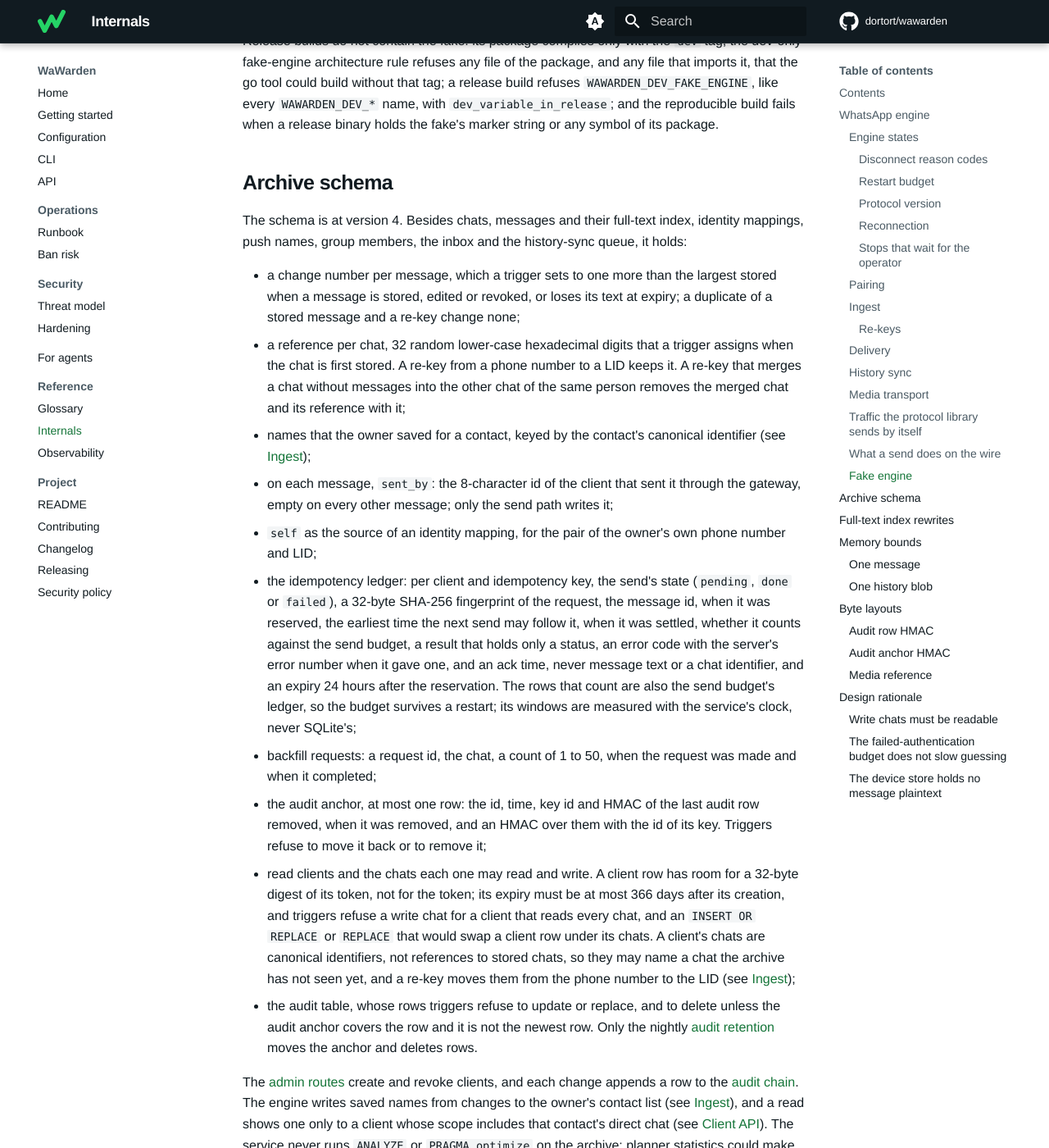
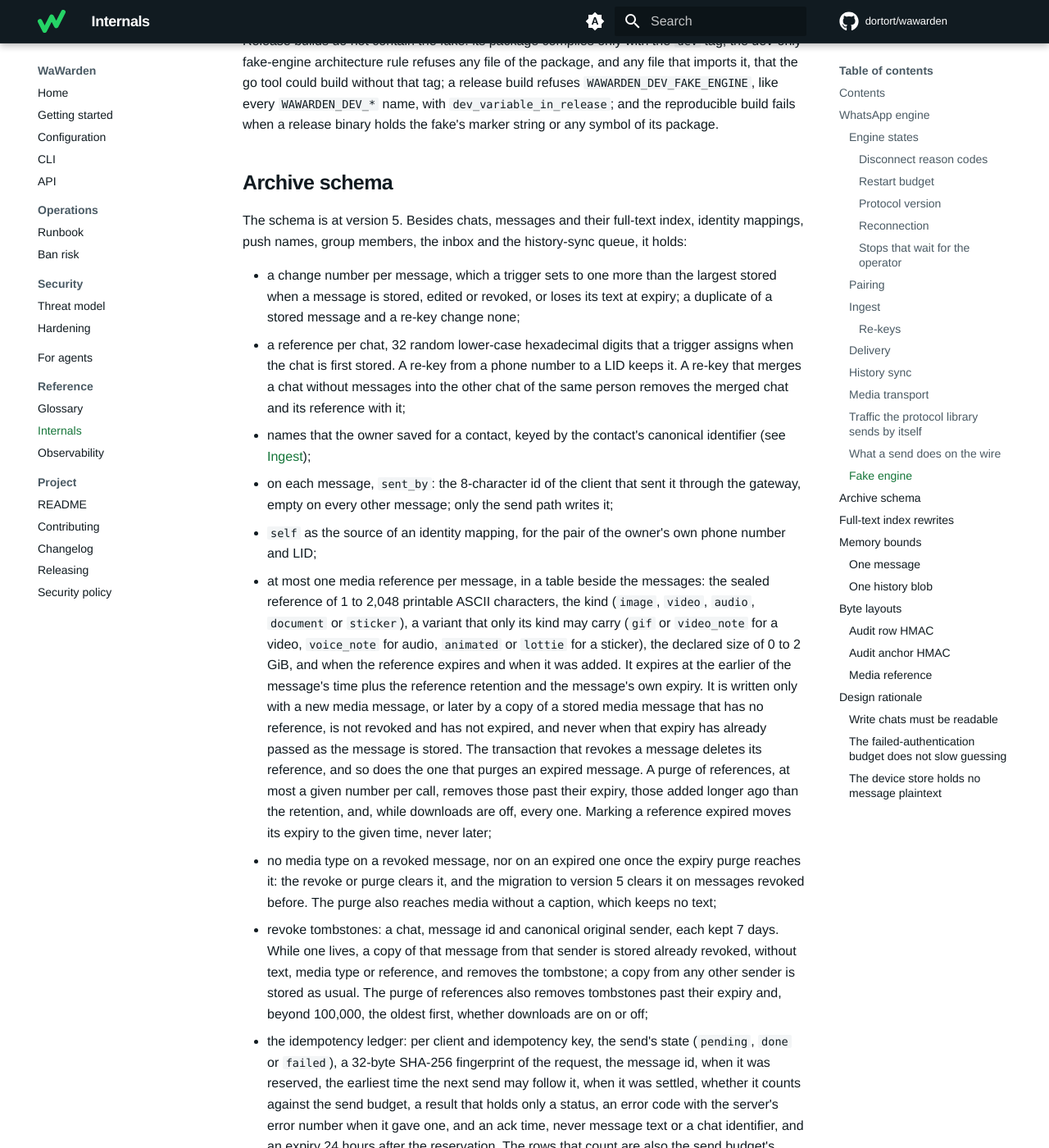
Before and after one commit to dortort/wawarden, an MkDocs documentation site: the page built from docs/internals.md, in a window 1280 px wide and 1400 px high, scrolled down 14833 px. Shown: the whole window at 82% size. Built offline with MkDocs 1.6.1 and Material for MkDocs 9.7.7, drawn with Linux system fonts in a browser that asks for light colours; comment, search, counter and statistics services are not loaded; some of the changed text lies outside the part shown.

Commit message:
docs: describe archive schema version 5
internals.md lists the media reference table, the media type clearing,
revoke tombstones, clients.allow_media and the two audit columns as the
store enforces them, and configuration.md gives the cost of the version 5
step on a large archive.

Co-Authored-By: Claude Opus 5.5 <noreply@anthropic.com>
Co-Authored-By: Claude Fable 5.1 <noreply@anthropic.com>

```diff
--- a/docs/internals.md
+++ b/docs/internals.md
@@ -637,7 +637,7 @@ of its package.
 
 ## Archive schema
 
-The schema is at version 4. Besides chats, messages and their full-text index,
+The schema is at version 5. Besides chats, messages and their full-text index,
 identity mappings, push names, group members, the inbox and the history-sync
 queue, it holds:
 
@@ -655,6 +655,31 @@ queue, it holds:
   it;
 - `self` as the source of an identity mapping, for the pair of the owner's own
   phone number and LID;
+- at most one media reference per message, in a table beside the messages: the
+  sealed reference of 1 to 2,048 printable ASCII characters, the kind
+  (`image`, `video`, `audio`, `document` or `sticker`), a variant that only
+  its kind may carry (`gif` or `video_note` for a video, `voice_note` for
+  audio, `animated` or `lottie` for a sticker), the declared size of 0 to 2
+  GiB, and when the reference expires and when it was added. It expires at the
+  earlier of the message's time plus the reference retention and the message's
+  own expiry. It is written only with a new media message, or later by a copy
+  of a stored media message that has no reference, is not revoked and has not
+  expired, and never when that expiry has already passed as the message is
+  stored. The transaction that revokes a message deletes its reference, and so
+  does the one that purges an expired message. A purge of references, at most
+  a given number per call, removes those past their expiry, those added longer
+  ago than the retention, and, while downloads are off, every one. Marking a
+  reference expired moves its expiry to the given time, never later;
+- no media type on a revoked message, nor on an expired one once the expiry
+  purge reaches it: the revoke or purge clears it, and the migration to
+  version 5 clears it on messages revoked before. The purge also reaches media
+  without a caption, which keeps no text;
+- revoke tombstones: a chat, message id and canonical original sender, each
+  kept 7 days. While one lives, a copy of that message from that sender is
+  stored already revoked, without text, media type or reference, and removes
+  the tombstone; a copy from any other sender is stored as usual. The purge of
+  references also removes tombstones past their expiry and, beyond 100,000,
+  the oldest first, whether downloads are on or off;
 - the idempotency ledger: per client and idempotency key, the send's state
   (`pending`, `done` or `failed`), a 32-byte SHA-256 fingerprint of the request,
   the message id, when it was reserved, the earliest time the next send may
@@ -673,11 +698,14 @@ queue, it holds:
   room for a 32-byte digest of its token, not for the token; its expiry must be
   at most 366 days after its creation, and triggers refuse a write chat for a
   client that reads every chat, and an `INSERT OR REPLACE` or `REPLACE` that
-  would swap a client row under its chats. A client's chats are canonical identifiers, not references to stored
+  would swap a client row under its chats. A client's `allow_media` flag is
+  off unless set. A client's chats are canonical identifiers, not references to stored
   chats, so they may name a chat the archive has not seen yet, and a re-key
   moves them from the phone number to the LID (see [Ingest](#ingest));
 - the audit table, whose rows triggers refuse to update or replace, and to
   delete unless the audit anchor covers the row and it is not the newest row.
+  Two columns, `message_hmac`, 16 to 32 bytes, and `bytes`, a count of 0 or
+  more, are empty on rows written before version 5.
   Only the nightly [audit retention](observability.md#audit-retention) moves the anchor and
   deletes rows.
 
```
Also changed, not shown: docs/configuration.md (+3 -1 lines).
